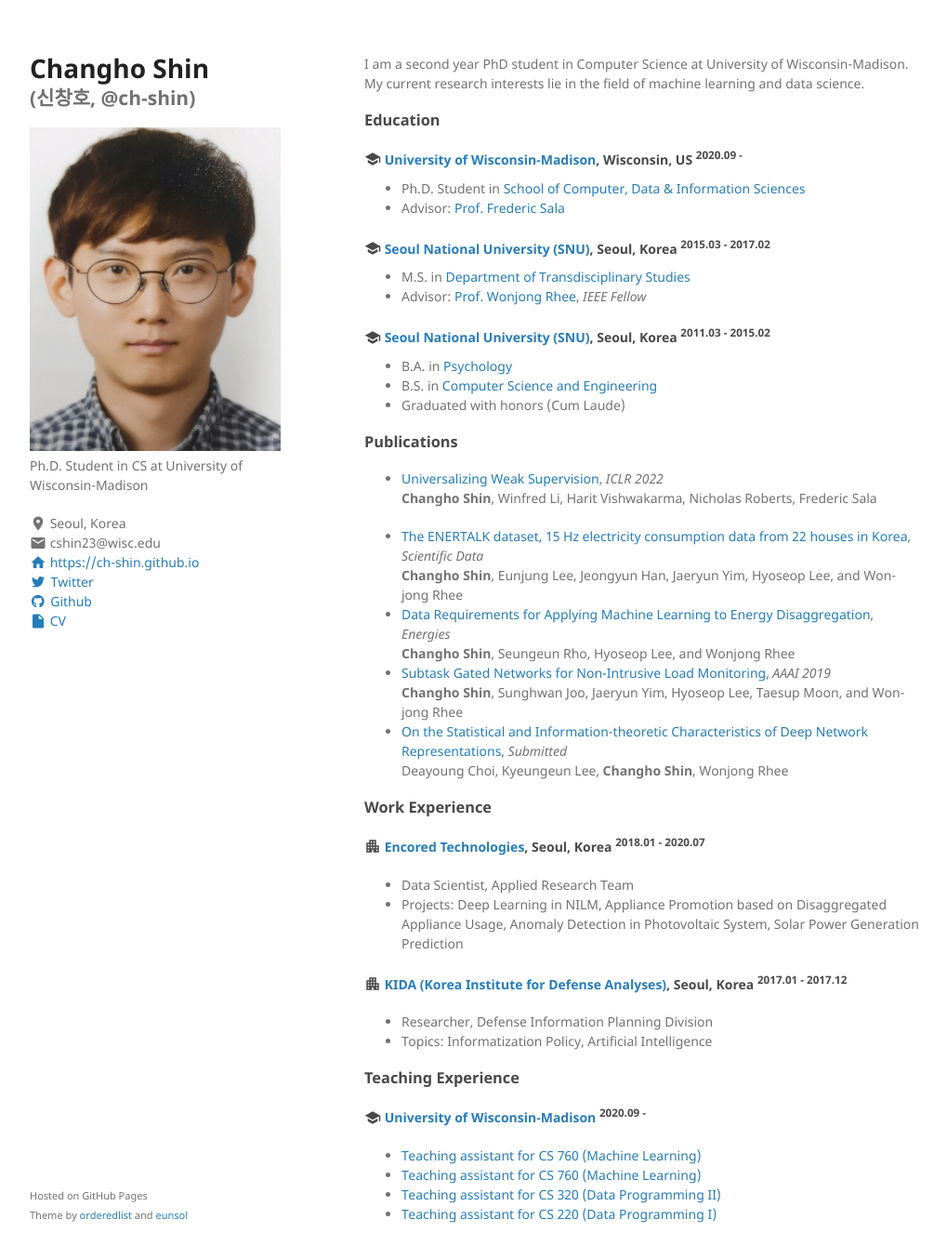
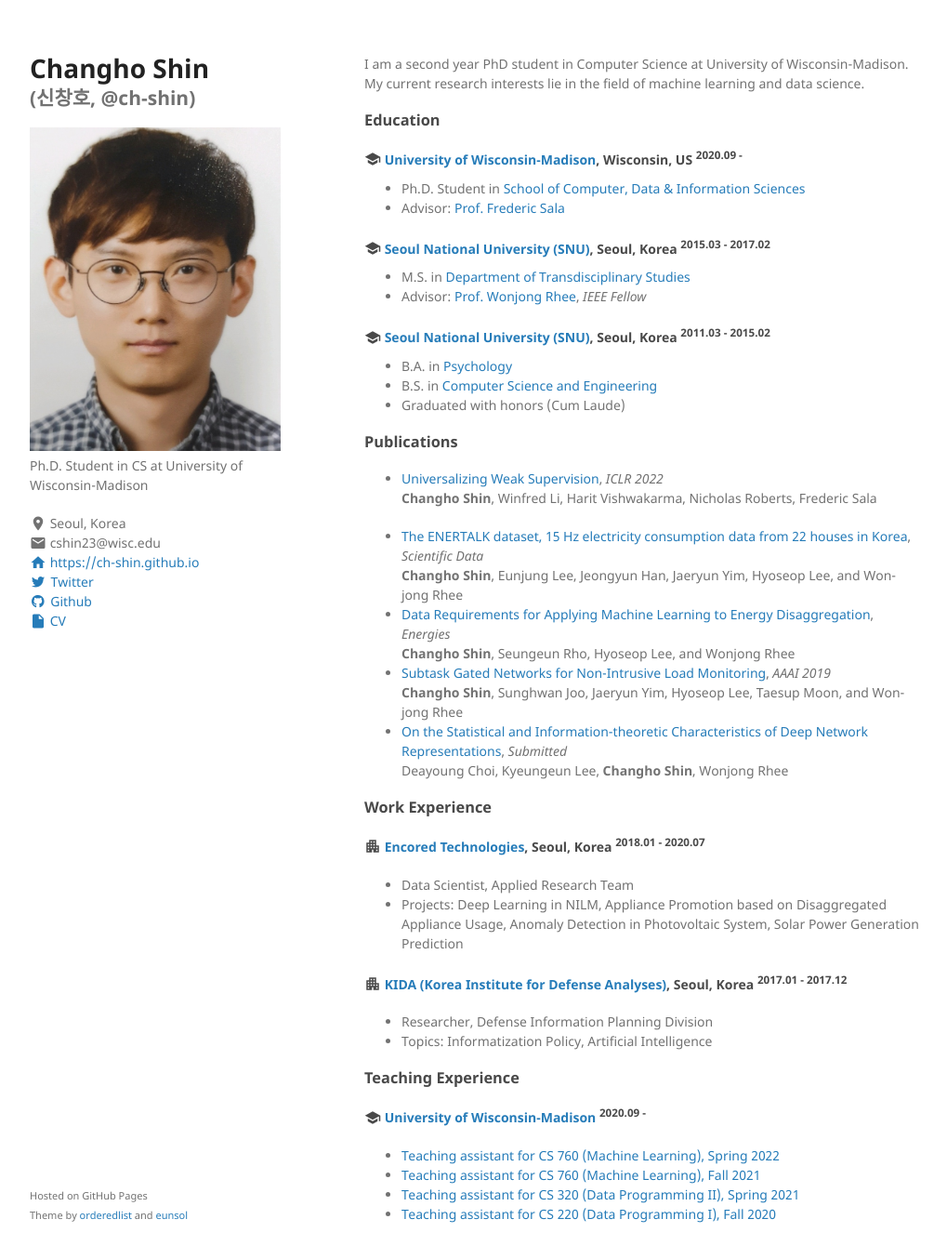
Before and after one commit to ch-shin/ch-shin.github.io, a Jekyll site: the page built from index.md, in a window 1280 px wide and 1386 px high. Shown: the top 1354 px of the window at 93% size, without its empty margins (128-1147 px from the left). Built offline with Jekyll 4.4.1, drawn with Linux system fonts in a browser that asks for light colours.

Commit message:
Add semester

```diff
--- a/index.md
+++ b/index.md
@@ -78,7 +78,7 @@ Deayoung Choi, Kyeungeun Lee,  **Changho Shin**, Wonjong Rhee <br/>
   <a href="https://www.cs.wisc.edu/">University of Wisconsin-Madison</a>
   <sup>2020.09 -</sup>
 </h4>
-- <a href="https://danielpimentel.github.io/teaching.html">Teaching assistant for CS 760 (Machine Learning)</a>
-- <a href="https://pages.cs.wisc.edu/~fredsala/cs760/fall2021/schedule.html">Teaching assistant for CS 760 (Machine Learning)</a>
-- <a href="https://tyler.caraza-harter.com/cs320/s21/schedule.html">Teaching assistant for CS 320 (Data Programming II)</a>
-- <a href="https://www.msyamkumar.com/cs220/f20/schedule.html">Teaching assistant for CS 220 (Data Programming I)</a>
+- <a href="https://danielpimentel.github.io/teaching.html">Teaching assistant for CS 760 (Machine Learning), Spring 2022</a>
+- <a href="https://pages.cs.wisc.edu/~fredsala/cs760/fall2021/schedule.html">Teaching assistant for CS 760 (Machine Learning), Fall 2021</a>
+- <a href="https://tyler.caraza-harter.com/cs320/s21/schedule.html">Teaching assistant for CS 320 (Data Programming II), Spring 2021</a>
+- <a href="https://www.msyamkumar.com/cs220/f20/schedule.html">Teaching assistant for CS 220 (Data Programming I), Fall 2020</a>
```
